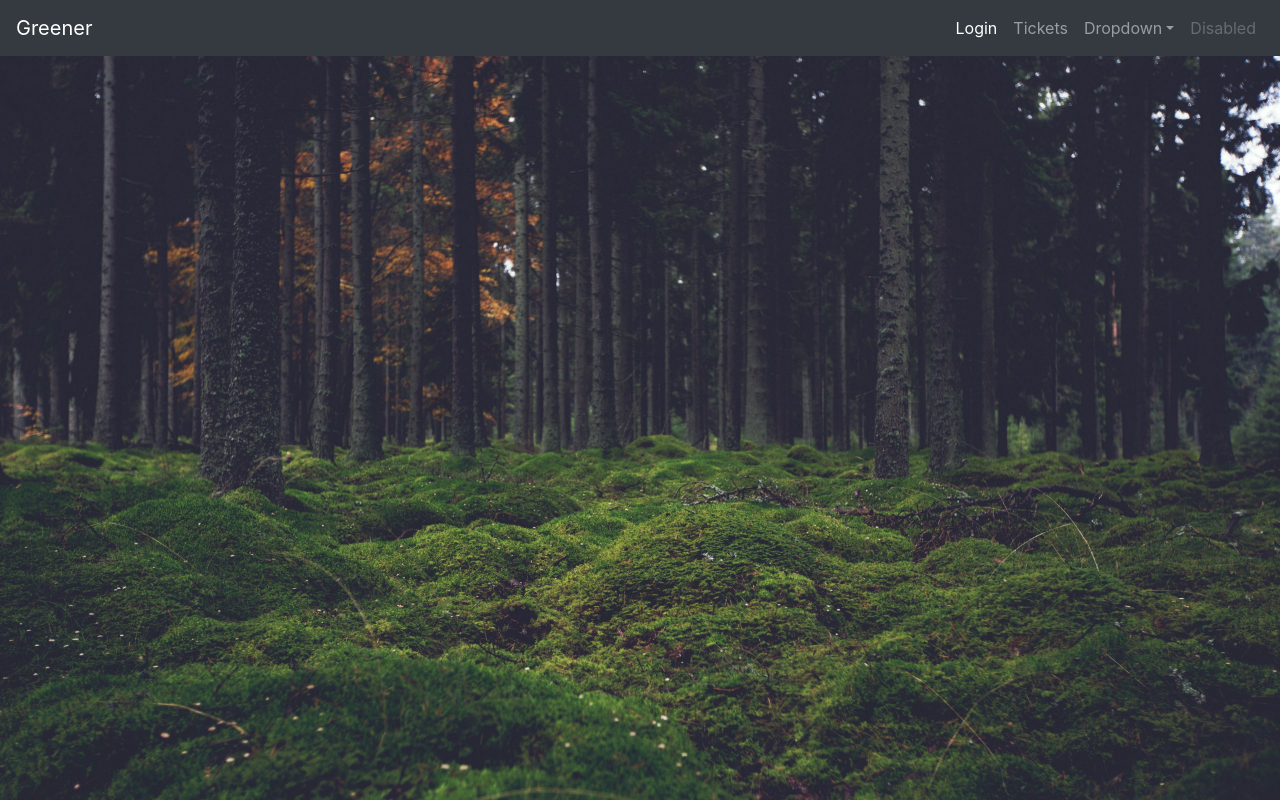
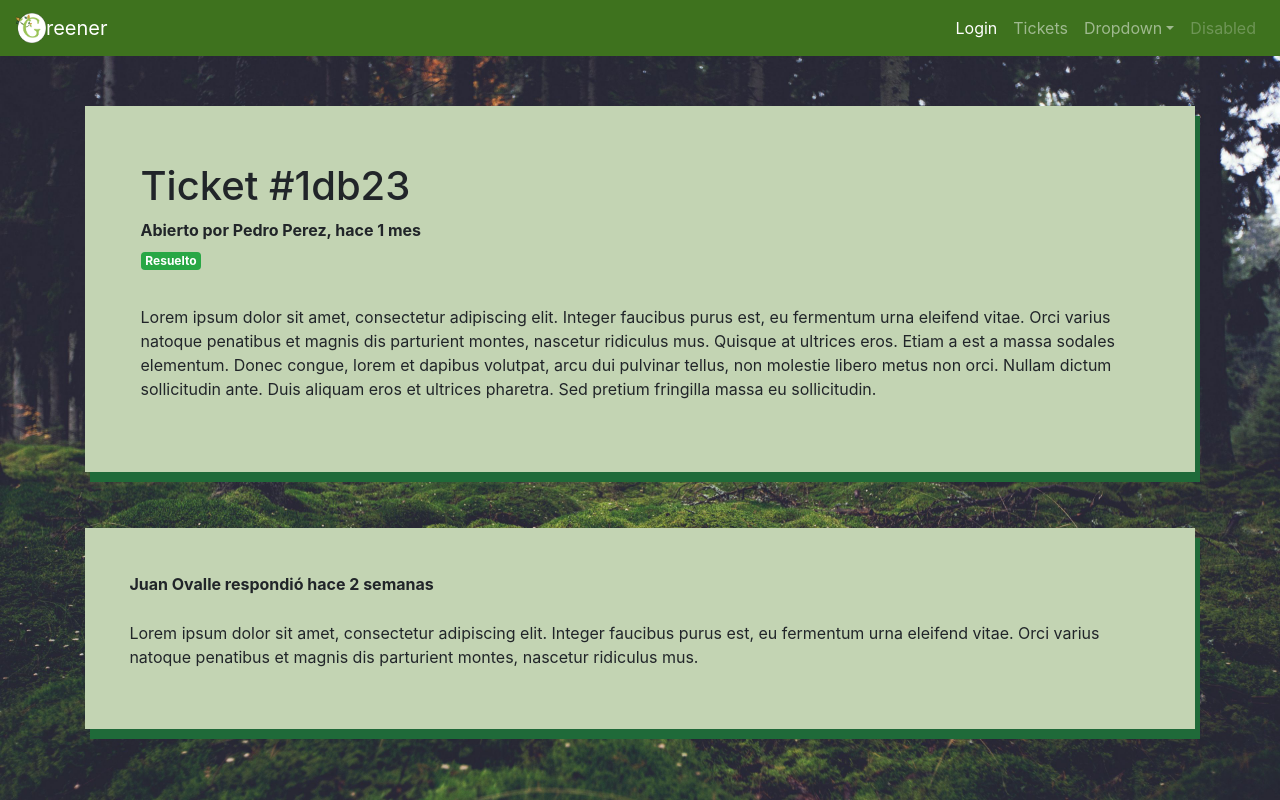
Before and after one commit to GreenerDR/greener-support, a React (Create React App) app: page /ticket in a window 1280 px wide. Built offline with nearby package versions, Linux system fonts and the light colour scheme; the HTML template or start-up script is replaced by a standard one.

Commit message:
Create ticket detail page

```diff
--- a/src/App.js
+++ b/src/App.js
@@ -4,6 +4,7 @@ import NavBar from "./components/NavBar/NavBar.component";
 import HomePage from "./pages/HomePage/Home.page";
 import LoginPage from "./pages/LoginPage/Login.page";
 import SupportFormPage from "./pages/SupportFormPage/SupportForm.page";
+import TicketDetail from './pages/TicketDetailPage/TicketDetail.page';
 import "./App.css";
 
 function App() {
@@ -16,7 +17,7 @@ function App() {
             <Route exact path="/" component={HomePage} />
             <Route path="/login" component={LoginPage} />
             <Route path="/support" component={SupportFormPage} />
-            <Route path="/supprot" component={null} />
+            <Route path="/ticket" component={TicketDetail} />
           </Switch>
         </main>
       </Router>
--- a/src/Components/NavBar/NavBar.component.jsx
+++ b/src/Components/NavBar/NavBar.component.jsx
@@ -1,11 +1,14 @@
 import React from "react";
 import { withRouter, Link } from "react-router-dom";
+import './NavBar.styles.scss';
+import logo from '../../assets/logo.png';
 
 function NavBar({ match }) {
   return (
-    <nav className="navbar navbar-expand-lg navbar-dark bg-dark">
+    <nav className="navbar navbar-expand-lg navbar-dark navbar-style">
       <Link to="/" className="navbar-brand">
-        Greener
+        <img src={logo} width="30" height="30" class="d-inline-block align-top" alt=""></img>
+        reener
       </Link>
       <button
         className="navbar-toggler"
@@ -48,7 +51,7 @@ function NavBar({ match }) {
               <Link className="dropdown-item" to="/support">
                 Nueva
               </Link>
-              <Link className="dropdown-item" to="/">
+              <Link className="dropdown-item" to="/ticket">
                 Action
               </Link>
               <div className="dropdown-divider"></div>
--- /dev/null
+++ b/src/Components/NavBar/NavBar.styles.scss
@@ -0,0 +1,3 @@
+.navbar-style {
+  background-color: #3e721e;
+}
--- /dev/null
+++ b/src/Components/TicketResponse/TicketResponse.component.jsx
@@ -0,0 +1,15 @@
+import React from "react";
+import { Link } from "react-router-dom";
+import Logo from '../../assets/logo.png';
+import "./TicketResponse.styles.scss";
+
+export default function TicketResponse() {
+    return (
+        <div className='response-container'>
+            <b>Juan Ovalle respondió hace 2 semanas</b>
+            <div className='message'>
+                <p>Lorem ipsum dolor sit amet, consectetur adipiscing elit. Integer faucibus purus est, eu fermentum urna eleifend vitae. Orci varius natoque penatibus et magnis dis parturient montes, nascetur ridiculus mus.</p>
+            </div>
+        </div>
+    )
+}
--- /dev/null
+++ b/src/Components/TicketResponse/TicketResponse.styles.scss
@@ -0,0 +1,19 @@
+.response-container {
+  width: 100%;
+  height: 100%;
+  display: flex;
+  flex-direction: column;
+  justify-content: center;
+  align-items: flex-start;
+  background-color: #c3d4b3;
+  box-shadow: 5px 10px #1f6a39;
+  padding: 4%;
+
+  .state {
+    margin: 10px 0;
+  }
+
+  .message {
+    margin-top: 25px;
+  }
+}
--- /dev/null
+++ b/src/Pages/TicketDetailPage/TicketDetail.page.jsx
@@ -0,0 +1,23 @@
+import React from "react";
+import { Link } from "react-router-dom";
+import Logo from '../../assets/logo.png';
+import TicketResponse from "../../components/TicketResponse/TicketResponse.component";
+import "./TicketDetail.styles.scss";
+
+export default function TicketDetail() {
+    return (
+        <div className='container'>
+            <div className='ticket-container'>
+                <h1>Ticket #1db23</h1>
+                <b>Abierto por Pedro Perez, hace 1 mes</b>
+                <span class="badge badge-success state">Resuelto</span>
+                <div className='message'>
+                    <p>Lorem ipsum dolor sit amet, consectetur adipiscing elit. Integer faucibus purus est, eu fermentum urna eleifend vitae. Orci varius natoque penatibus et magnis dis parturient montes, nascetur ridiculus mus. Quisque at ultrices eros. Etiam a est a massa sodales elementum. Donec congue, lorem et dapibus volutpat, arcu dui pulvinar tellus, non molestie libero metus non orci. Nullam dictum sollicitudin ante. Duis aliquam eros et ultrices pharetra. Sed pretium fringilla massa eu sollicitudin.</p>
+                </div>
+            </div>
+            <div className="response">
+                <TicketResponse/>
+            </div>
+        </div>
+    )
+}
--- /dev/null
+++ b/src/Pages/TicketDetailPage/TicketDetail.styles.scss
@@ -0,0 +1,26 @@
+.container {
+  margin: auto;
+
+  .ticket-container {
+    width: 100%;
+    height: 100%;
+    display: flex;
+    flex-direction: column;
+    justify-content: center;
+    align-items: flex-start;
+    background-color: #c3d4b3;
+    box-shadow: 5px 10px #1f6a39;
+    padding: 5%;
+
+    .state {
+      margin: 10px 0;
+    }
+
+    .message {
+      margin-top: 25px;
+    }
+  }
+  .response {
+    padding-top: 5%;
+  }
+}
```
